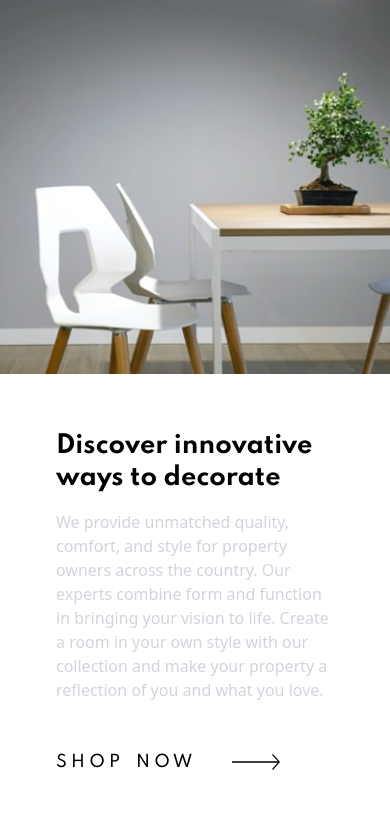
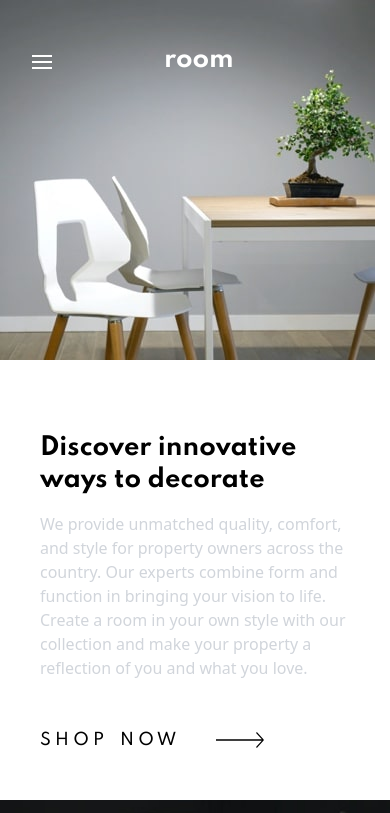
Before and after one commit to MathisFayet/MathisFayet.github.io, a React (Create React App) app: page / in a window 390 px wide. Shown: the top 813 px of the page. Built offline with nearby package versions, Linux system fonts and the light colour scheme.

Commit message:
[ADD] hamburger icon and dropdown menu for iphone vue

```diff
--- a/package.json
+++ b/package.json
@@ -12,6 +12,7 @@
     "react-player": "^2.9.0",
     "react-router-dom": "^6.2.1",
     "react-scripts": "4.0.3",
+    "styled-components": "^5.3.3",
     "tailwindcss": "npm:@tailwindcss/postcss7-compat",
     "web-vitals": "^1.0.1"
   },
--- a/src/App.jsx
+++ b/src/App.jsx
@@ -3,6 +3,7 @@ import { BrowserRouter as Router, Route, Routes } from "react-router-dom";
 
 import FirstBlock from "./Compenent/FirstBlock"
 import DisplayVideo from "./Compenent/DisplayVideo"
+import DisplayForms from "./Compenent/DisplayForms"
 
 const App = () => {
   return (
@@ -11,6 +12,7 @@ const App = () => {
           <Routes>
             <Route path='/' element={<FirstBlock/>}/>
             <Route path='video' element={<DisplayVideo/>}/>
+            <Route path='forms' element={<DisplayForms/>}/>
             {/* Faire les autres path pour le hamburger */}
           </Routes>
       </Router>
--- /dev/null
+++ b/src/Compenent/DisplayForms.jsx
@@ -0,0 +1,10 @@
+import React from 'react';
+
+const DisplayForms = () => {
+  return (
+    <>
+      <h1>Sa</h1>
+    </>
+  );
+}
+export default DisplayForms;
--- a/src/Compenent/DisplayVideo.jsx
+++ b/src/Compenent/DisplayVideo.jsx
@@ -4,7 +4,7 @@ import ReactPlayer from "react-player";
 const DisplayVideo = () => {
   return (
     <>
-        <div className="m-10">
+        <div className="m-10 w-full h-full">
           <ReactPlayer url="https://youtu.be/mgmVOuLgFB0"/>
         </div>
     </>
--- a/src/Compenent/FirstBlock.jsx
+++ b/src/Compenent/FirstBlock.jsx
@@ -1,27 +1,58 @@
-import React from "react";
+import React, { useState } from "react";
 import { useNavigate } from "react-router-dom";
+import styled from 'styled-components';
 
+import hamburgerIcon from "../images/icon-hamburger.svg"
 import iphoneImage1 from "../images/mobile-image-hero-1.jpg"
 import arrowIcon from "../images/icon-arrow.svg"
 import SecondBlock from "./SecondBlock"
+import angleRightIcon from "../images/icon-angle-right.svg"
+import angleLeftIcon from "../images/icon-angle-left.svg"
 
 const FirstBlock = () => {
 
     const navigate = useNavigate();
+    const [isOpen, setIsOpen] = useState(false);
 
-    const handleClick = () => { {/* Function pour changer d'url au clic de l'icone*/}
+    const navigateVideo = () => { {/* Function pour changer d'url au clic de l'icone*/}
         navigate('/video');
+    }
+    const navigateForms = () => { {/* Function pour changer d'url au clic de l'icone*/}
+        navigate('/forms');
+    }
+    const printMenu = () => {
+        setIsOpen(!isOpen);
     }
     return (
         <>
+        {
+            isOpen ?
+                <div className="position: absolute">
+                    <div className="flex mt-14">
+                        <h1 onClick={navigateForms} className="font-spartan hover:text-gray-400 font-bold text-white text-xs mr-3 ml-24">home</h1>
+                        <h1 onClick={navigateForms} className="font-spartan hover:text-gray-400 font-bold text-white text-xs mr-3">shop</h1>
+                        <h1 onClick={navigateVideo} className="font-spartan hover:text-gray-400 font-bold text-white text-xs mr-3">about</h1>
+                        <h1 onClick={navigateForms} className="font-spartan hover:text-gray-400 font-bold text-white text-xs">contact</h1>
+                    </div>
+                </div>
+            : null
+        }
         {/* ----- Premiere partie ------*/}
-            <div>
-                <img className="h-full w-full" src={iphoneImage1}></img>
-            </div>
+            <BackgroundImage>
+                <div className="position: absolute">
+                    <div className="flex p-8 ">
+                        <button onClick={printMenu}><img className={`transition duration-300 ease-in-out transform hover:scale-y-125 mt-4 ${isOpen ? 'mt-6' : ''}`} src={hamburgerIcon} /></button>
+                        <div className=" ">
 
+                        <h1 className={`font-spartan text-2xl text-white font-bold mt-3 ml-28 ${isOpen ? 'hidden' : ''}`}>room</h1>
+                        </div>
+                    </div>
+
+                </div>
+            </BackgroundImage>
         {/* ----- Deuxieme partie ------*/}
-            <div className="m-14">
-                <div>
+            <div className="m-10 pt-8">
+                <div className="">
                     <h1 className="font-spartan font-bold text-2xl">Discover innovative ways to decorate</h1>
                 </div>
                 <p className="text-gray-300 mt-4 font-sparta font-medium text-base">
@@ -33,7 +64,7 @@ const FirstBlock = () => {
                 <div className="flex mt-12 mb-12">
                         <p className="font-spartan text-l font-medium mr-4">S H O P</p>
                         <p className="font-spartan text-l font-medium">N O W</p>
-                    <img onClick={handleClick} className="w-12 h-4 mt-1 ml-10 transition duration-700 ease-in-out transform hover:scale-x-125" src={arrowIcon}></img>
+                    <img onClick={navigateVideo} className="w-12 h-4 mt-1 ml-10 transition duration-700 ease-in-out transform hover:scale-x-125" src={arrowIcon}></img>
                 </div>
             </div>
             <SecondBlock/>
@@ -41,3 +72,10 @@ const FirstBlock = () => {
     )
 }
 export default FirstBlock;
+
+const BackgroundImage = styled.section`
+    background-image: url(${iphoneImage1});
+    width: 375px;
+    height: 360px;
+    background-repeat: no-repeat
+`;
--- a/src/Compenent/SecondBlock.jsx
+++ b/src/Compenent/SecondBlock.jsx
@@ -8,15 +8,15 @@ const SecondBlock = () => {
         <>
         {/* ----- Troisieme partie ------*/}
             <div>
-                <img className="h-full w-full" src={iphoneImage2}></img>
+                <img className="" src={iphoneImage2}></img>
             </div>
 
         {/* ----- Quatrieme partie ------*/}
-            <div className="m-12">
+            <div className="m-10">
                 <div className="flex">
-                    <h1 className="font-bold uppercase font-spartan text-2l mr-3">A b o u t</h1>
-                    <h1 className="font-bold uppercase font-spartan text-2l mr-3">o u r</h1>
-                    <h1 className="font-bold uppercase font-spartan text-2l">f u r n i t u r e</h1>
+                    <h1 className="font-bold uppercase font-spartan text-base mr-3">A b o u t</h1>
+                    <h1 className="font-bold uppercase font-spartan text-base mr-3">o u r</h1>
+                    <h1 className="font-bold uppercase font-spartan text-base">f u r n i t u r e</h1>
                 </div>
                 <p className="text-gray-300 mt-4 font-sparta font-medium text-base ">
                     Our multifunctional collection blends design and function to suit your individual taste. Make each
@@ -27,7 +27,7 @@ const SecondBlock = () => {
             </div>
         {/* ----- Cinquieme partie ------*/}
             <div>
-                <img className="h-full w-full" src={iphoneImage3}></img>
+                <img className="" src={iphoneImage3}></img>
             </div>
         </>
     )
```
Also changed, not shown: 1 other file (tests, documents, lock files or other folders).
